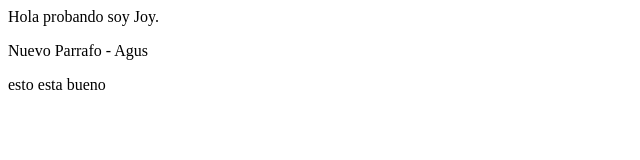
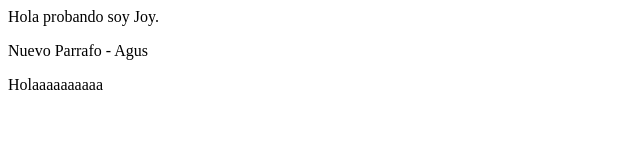
Before and after one commit to MysticWoman/prueba-en-equipo, a plain HTML site: page index.html in a window 1280 px wide. Shown: the full height of the page, 0-640 px from the left. Drawn offline with Linux system fonts and the light colour scheme.

Commit message:
div agregado

```diff
--- a/index.html
+++ b/index.html
@@ -13,9 +13,7 @@
         </div>
 
     <p>Nuevo Parrafo - Agus</p>
-    <div>
-        esto esta bueno
-    </div>
     </section>
+    <div>Holaaaaaaaaaa</div>
 </body>
 </html>
```
